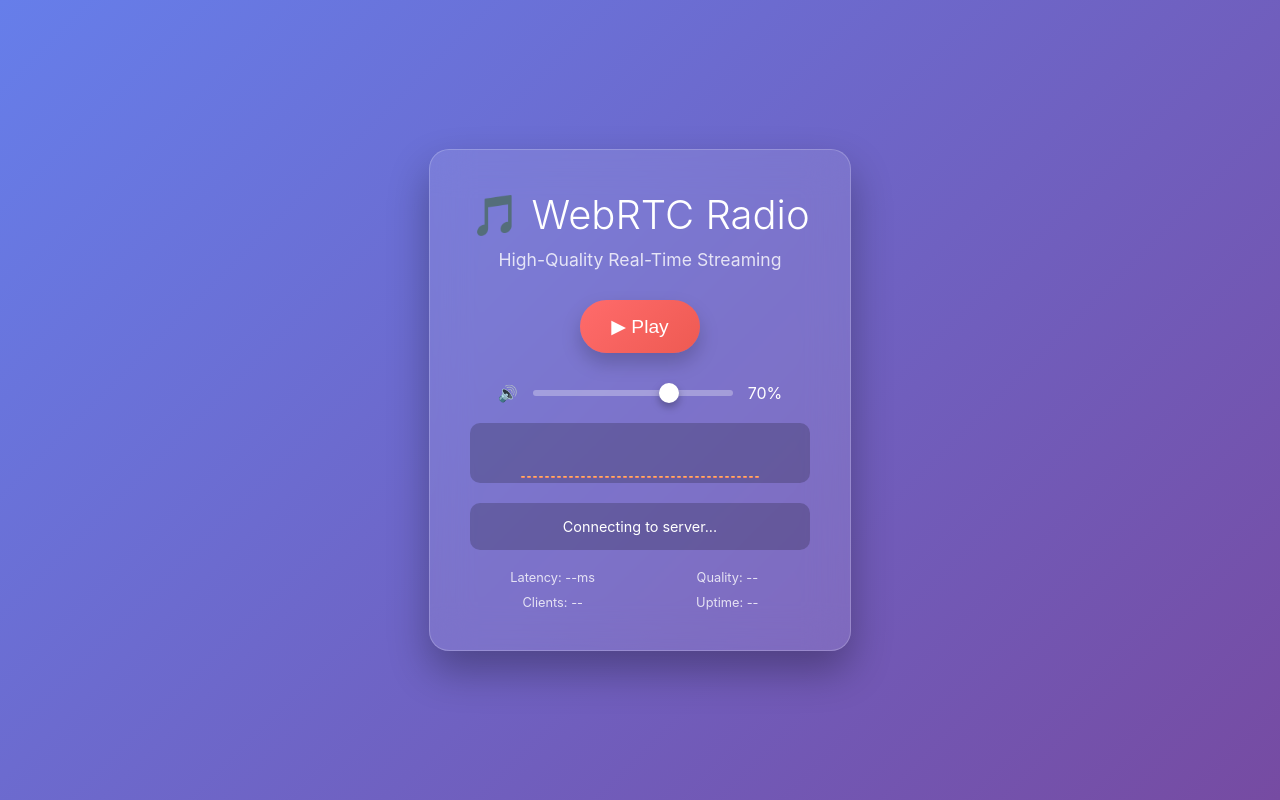
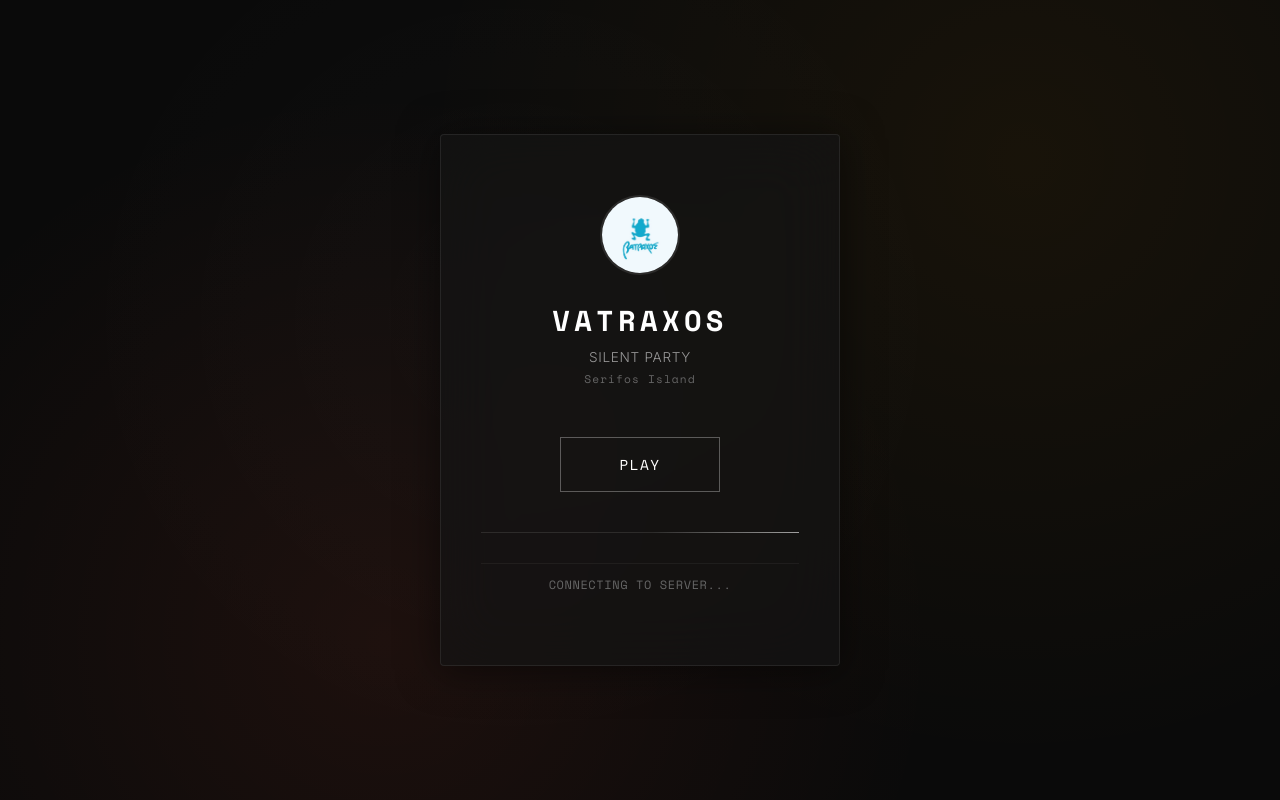
Before and after one commit to elinasyr/vatraxos, a website: page index.html in a window 1280 px wide. Drawn offline with nearby package versions, Linux system fonts and the light colour scheme; no server answers.

Commit message:
update web page

```diff
--- a/index.html
+++ b/index.html
@@ -3,8 +3,11 @@
 <head>
     <meta charset="UTF-8">
     <meta name="viewport" content="width=device-width, initial-scale=1.0">
-    <title>Production WebRTC Radio</title>
+    <title>VATRAXOS - Silent Party</title>
     <script src="/socket.io/socket.io.js"></script>
+    <link rel="preconnect" href="https://fonts.googleapis.com">
+    <link rel="preconnect" href="https://fonts.gstatic.com" crossorigin>
+    <link href="https://fonts.googleapis.com/css2?family=Space+Mono:wght@400;700&family=Inter:wght@300;400;500&display=swap" rel="stylesheet">
     <style>
         * {
             margin: 0;
@@ -13,178 +16,218 @@
         }
 
         body {
-            font-family: -apple-system, BlinkMacSystemFont, 'Segoe UI', Roboto, Oxygen, Ubuntu, Cantarell, sans-serif;
-            background: linear-gradient(135deg, #667eea 0%, #764ba2 100%);
+            font-family: 'Inter', -apple-system, BlinkMacSystemFont, sans-serif;
+            background: #0a0a0a;
             min-height: 100vh;
             display: flex;
             justify-content: center;
             align-items: center;
-            color: white;
+            color: #f5f5f5;
+            overflow: hidden;
+            position: relative;
+        }
+
+        body::before {
+            content: '';
+            position: absolute;
+            top: 0;
+            left: 0;
+            right: 0;
+            bottom: 0;
+            background: radial-gradient(circle at 30% 80%, rgba(255, 87, 51, 0.08) 0%, transparent 50%),
+                        radial-gradient(circle at 80% 20%, rgba(255, 165, 0, 0.06) 0%, transparent 50%),
+                        radial-gradient(circle at 40% 40%, rgba(255, 255, 255, 0.02) 0%, transparent 50%);
+            pointer-events: none;
         }
 
         .radio-container {
-            background: rgba(255, 255, 255, 0.1);
-            backdrop-filter: blur(20px);
-            border-radius: 20px;
-            padding: 40px;
-            box-shadow: 0 20px 40px rgba(0, 0, 0, 0.3);
+            background: rgba(20, 20, 20, 0.7);
+            backdrop-filter: blur(30px);
+            border: 1px solid rgba(255, 255, 255, 0.08);
+            border-radius: 4px;
+            padding: 60px 40px;
             text-align: center;
             min-width: 400px;
-            border: 1px solid rgba(255, 255, 255, 0.2);
+            max-width: 500px;
+            position: relative;
+            box-shadow: 0 4px 40px rgba(0, 0, 0, 0.5);
         }
 
-        .logo {
-            font-size: 2.5rem;
-            margin-bottom: 10px;
-            font-weight: 300;
+        .logo-section {
+            margin-bottom: 50px;
+        }
+
+        .logo-image {
+            width: 80px;
+            height: 80px;
+            border-radius: 50%;
+            object-fit: cover;
+            border: 2px solid rgba(255, 255, 255, 0.1);
+            margin-bottom: 20px;
+            filter: grayscale(20%) contrast(1.1);
+        }
+
+        .brand-name {
+            font-family: 'Space Mono', monospace;
+            font-size: 1.8rem;
+            font-weight: 700;
+            letter-spacing: 0.15em;
+            color: #ffffff;
+            margin-bottom: 8px;
+            text-transform: uppercase;
         }
 
         .subtitle {
-            opacity: 0.8;
-            margin-bottom: 30px;
-            font-size: 1.1rem;
+            font-weight: 300;
+            font-size: 0.85rem;
+            color: #999;
+            letter-spacing: 0.05em;
+            text-transform: uppercase;
+        }
+
+        .location {
+            font-family: 'Space Mono', monospace;
+            font-size: 0.7rem;
+            color: #666;
+            margin-top: 5px;
+            letter-spacing: 0.1em;
         }
 
         .controls {
-            margin: 30px 0;
+            margin: 40px 0;
         }
 
         .play-button {
-            background: linear-gradient(135deg, #ff6b6b, #ee5a52);
-            border: none;
-            border-radius: 50px;
-            padding: 15px 30px;
-            color: white;
-            font-size: 1.2rem;
+            background: transparent;
+            border: 1px solid rgba(255, 255, 255, 0.3);
+            border-radius: 0;
+            padding: 16px 40px;
+            color: #ffffff;
+            font-family: 'Space Mono', monospace;
+            font-size: 0.9rem;
+            font-weight: 400;
+            letter-spacing: 0.1em;
             cursor: pointer;
             transition: all 0.3s ease;
-            box-shadow: 0 10px 20px rgba(0, 0, 0, 0.2);
-            min-width: 120px;
+            text-transform: uppercase;
+            min-width: 160px;
+            position: relative;
+            overflow: hidden;
+        }
+
+        .play-button::before {
+            content: '';
+            position: absolute;
+            top: 0;
+            left: -100%;
+            width: 100%;
+            height: 100%;
+            background: linear-gradient(90deg, transparent, rgba(255, 255, 255, 0.05), transparent);
+            transition: left 0.5s ease;
         }
 
         .play-button:hover {
-            transform: translateY(-2px);
-            box-shadow: 0 15px 30px rgba(0, 0, 0, 0.3);
+            border-color: rgba(255, 255, 255, 0.6);
+            color: #ffffff;
+            box-shadow: 0 0 30px rgba(255, 255, 255, 0.1);
+        }
+
+        .play-button:hover::before {
+            left: 100%;
         }
 
         .play-button:disabled {
-            background: #666;
+            border-color: rgba(255, 255, 255, 0.1);
+            color: #666;
             cursor: not-allowed;
-            transform: none;
         }
 
-        .volume-container {
-            margin: 20px 0;
-            display: flex;
-            align-items: center;
-            justify-content: center;
-            gap: 15px;
-        }
-
-        .volume-slider {
-            width: 200px;
-            height: 6px;
-            border-radius: 3px;
-            background: rgba(255, 255, 255, 0.3);
-            outline: none;
-            appearance: none;
-        }
-
-        .volume-slider::-webkit-slider-thumb {
-            appearance: none;
-            width: 20px;
-            height: 20px;
-            border-radius: 50%;
-            background: white;
-            cursor: pointer;
-            box-shadow: 0 4px 8px rgba(0, 0, 0, 0.3);
+        .play-button:disabled:hover {
+            box-shadow: none;
         }
 
         .status {
-            margin-top: 20px;
-            padding: 15px;
-            background: rgba(0, 0, 0, 0.2);
-            border-radius: 10px;
-            font-size: 0.9rem;
+            margin-top: 30px;
+            font-family: 'Space Mono', monospace;
+            font-size: 0.75rem;
+            color: #666;
+            letter-spacing: 0.05em;
+            text-transform: uppercase;
+            padding: 12px 0;
+            border-top: 1px solid rgba(255, 255, 255, 0.05);
         }
 
         .status.connected {
-            background: rgba(46, 204, 113, 0.3);
+            color: #aaa;
         }
 
         .status.error {
-            background: rgba(231, 76, 60, 0.3);
+            color: #ff6b6b;
         }
 
-        .visualizer {
+        .minimal-viz {
             width: 100%;
-            height: 60px;
-            background: rgba(0, 0, 0, 0.2);
-            border-radius: 10px;
-            margin: 20px 0;
-            display: flex;
-            align-items: end;
-            justify-content: center;
-            gap: 2px;
-            padding: 5px;
+            height: 1px;
+            background: rgba(255, 255, 255, 0.1);
+            margin: 30px 0;
+            position: relative;
+            overflow: hidden;
         }
 
-        .bar {
-            width: 4px;
-            background: linear-gradient(to top, #ff6b6b, #feca57);
-            border-radius: 2px;
-            transition: height 0.1s ease;
-            min-height: 2px;
+        .minimal-viz::after {
+            content: '';
+            position: absolute;
+            top: 0;
+            left: -100%;
+            width: 100%;
+            height: 100%;
+            background: linear-gradient(90deg, transparent, rgba(255, 255, 255, 0.6), transparent);
+            animation: pulse 3s ease-in-out infinite;
         }
 
-        .stats {
-            margin-top: 20px;
-            display: grid;
-            grid-template-columns: 1fr 1fr;
-            gap: 10px;
-            font-size: 0.8rem;
-            opacity: 0.8;
+        @keyframes pulse {
+            0%, 100% { left: -100%; }
+            50% { left: 100%; }
+        }
+
+        .hidden {
+            display: none !important;
         }
 
         @media (max-width: 480px) {
             .radio-container {
-                padding: 20px;
-                min-width: 300px;
+                padding: 40px 30px;
+                min-width: 320px;
+                margin: 20px;
             }
 
-            .volume-slider {
-                width: 150px;
+            .brand-name {
+                font-size: 1.5rem;
+            }
+
+            .play-button {
+                padding: 14px 30px;
+                min-width: 140px;
             }
         }
     </style>
 </head>
 <body>
     <div class="radio-container">
-        <div class="logo">🎵 WebRTC Radio</div>
-        <div class="subtitle">High-Quality Real-Time Streaming</div>
+        <div class="logo-section">
+            <img src="vatraxos-profile.jpg" alt="Vatraxos" class="logo-image">
+            <div class="brand-name">Vatraxos</div>
+            <div class="subtitle">Silent Party</div>
+            <div class="location">Serifos Island</div>
+        </div>
 
         <div class="controls">
-            <button id="playButton" class="play-button">▶ Play</button>
+            <button id="playButton" class="play-button">Play</button>
         </div>
 
-        <div class="volume-container">
-            <span>🔊</span>
-            <input type="range" id="volumeSlider" class="volume-slider" min="0" max="100" value="70">
-            <span id="volumeDisplay">70%</span>
-        </div>
-
-        <div class="visualizer" id="visualizer">
-            <!-- Audio visualization bars will be generated here -->
-        </div>
+        <div class="minimal-viz" id="visualizer"></div>
 
         <div id="status" class="status">Ready to connect...</div>
-
-        <div class="stats">
-            <div>Latency: <span id="latency">--</span>ms</div>
-            <div>Quality: <span id="quality">--</span></div>
-            <div>Clients: <span id="clients">--</span></div>
-            <div>Uptime: <span id="uptime">--</span></div>
-        </div>
     </div>
 
     <script>
@@ -209,27 +252,18 @@
 
             initializeElements() {
                 this.playButton = document.getElementById('playButton');
-                this.volumeSlider = document.getElementById('volumeSlider');
-                this.volumeDisplay = document.getElementById('volumeDisplay');
                 this.status = document.getElementById('status');
                 this.visualizer = document.getElementById('visualizer');
 
                 this.playButton.addEventListener('click', () => this.togglePlay());
-                this.volumeSlider.addEventListener('input', (e) => this.setVolume(e.target.value));
 
                 // Update stats periodically
                 setInterval(() => this.updateStats(), 2000);
             }
 
             createVisualizer() {
-                // Create 40 bars for visualization
-                for (let i = 0; i < 40; i++) {
-                    const bar = document.createElement('div');
-                    bar.className = 'bar';
-                    bar.style.height = '2px';
-                    this.visualizer.appendChild(bar);
-                    this.visualizerBars.push(bar);
-                }
+                // Minimal visualization - just the pulse line
+                // No bars needed for this minimal design
             }
 
             connectWebSocket() {
@@ -322,7 +356,7 @@
                     await this.audioElement.play();
 
                     this.isPlaying = true;
-                    this.playButton.textContent = '⏸ Pause';
+                    this.playButton.textContent = 'Pause';
                     this.playButton.disabled = false;
 
                     this.updateStatus('Playing live stream...', 'connected');
@@ -341,7 +375,7 @@
 
             stopAudio() {
                 this.isPlaying = false;
-                this.playButton.textContent = '▶ Play';
+                this.playButton.textContent = 'Play';
                 this.playButton.disabled = false;
 
                 if (this.audioElement) {
@@ -371,7 +405,6 @@
 
             setVolume(value) {
                 const volume = value / 100;
-                this.volumeDisplay.textContent = value + '%';
 
                 if (this.gainNode) {
                     this.gainNode.gain.setValueAtTime(volume, this.audioContext.currentTime);
@@ -383,30 +416,8 @@
             }
 
             startVisualization() {
-                if (!this.analyserNode) return;
-
-                const bufferLength = this.analyserNode.frequencyBinCount;
-                const dataArray = new Uint8Array(bufferLength);
-
-                const animate = () => {
-                    if (!this.isPlaying) return;
-
-                    this.analyserNode.getByteFrequencyData(dataArray);
-
-                    // Update visualizer bars
-                    const barCount = this.visualizerBars.length;
-                    const step = Math.floor(bufferLength / barCount);
-
-                    for (let i = 0; i < barCount; i++) {
-                        const value = dataArray[i * step] || 0;
-                        const height = Math.max(2, (value / 255) * 50);
-                        this.visualizerBars[i].style.height = height + 'px';
-                    }
-
-                    requestAnimationFrame(animate);
-                };
-
-                animate();
+                // Minimal visualization is handled by CSS animation
+                // No complex frequency analysis needed for this design
             }
 
             updateStatus(message, type = '') {
@@ -421,16 +432,8 @@
             }
 
             async updateStats() {
-                try {
-                    const response = await fetch('/stats');
-                    const stats = await response.json();
-
-                    document.getElementById('clients').textContent = stats.clients.total;
-                    document.getElementById('uptime').textContent = Math.floor(stats.system.uptime / 60) + 'm';
-
-                } catch (error) {
-                    console.error('Failed to fetch stats:', error);
-                }
+                // Simplified stats for minimal design
+                // Only update if we need specific metrics
             }
 
             attemptReconnect() {
```
Also changed, not shown: vatraxos-profile.jpg (added), 1 other file.
